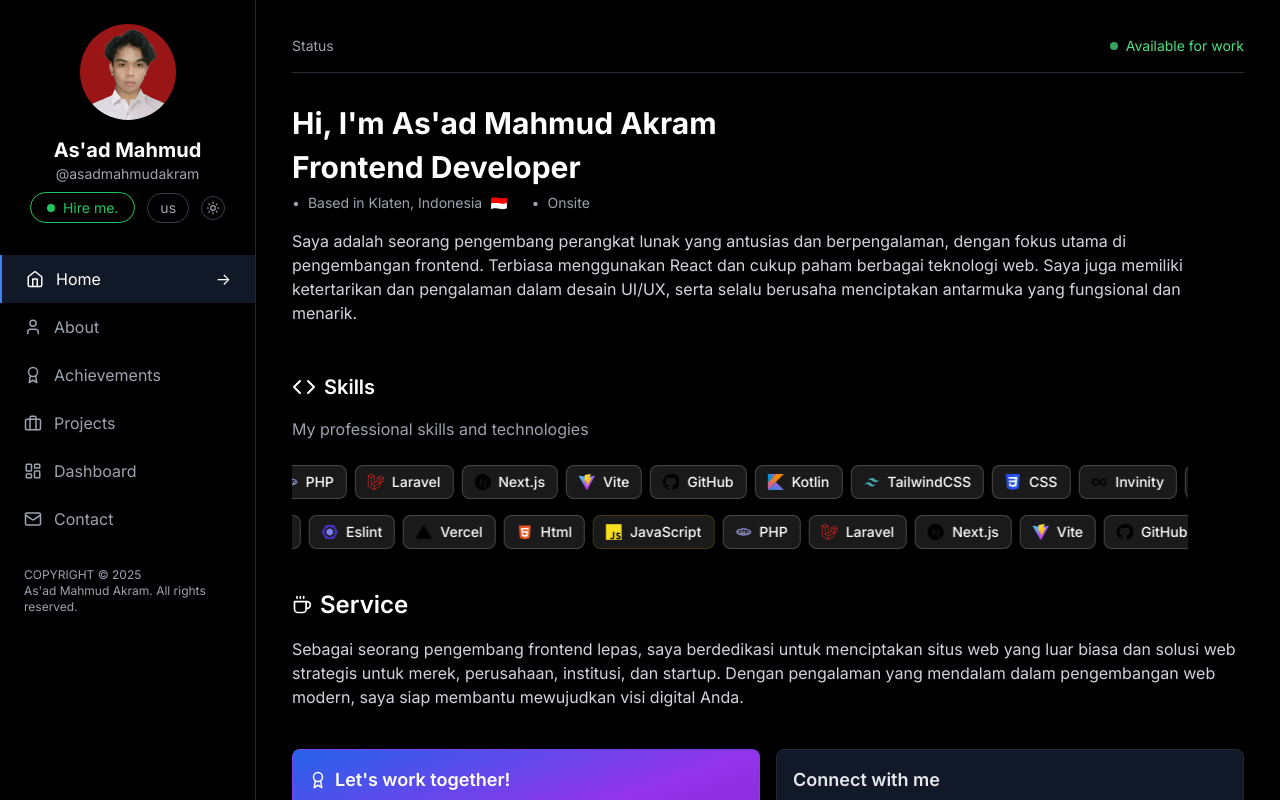
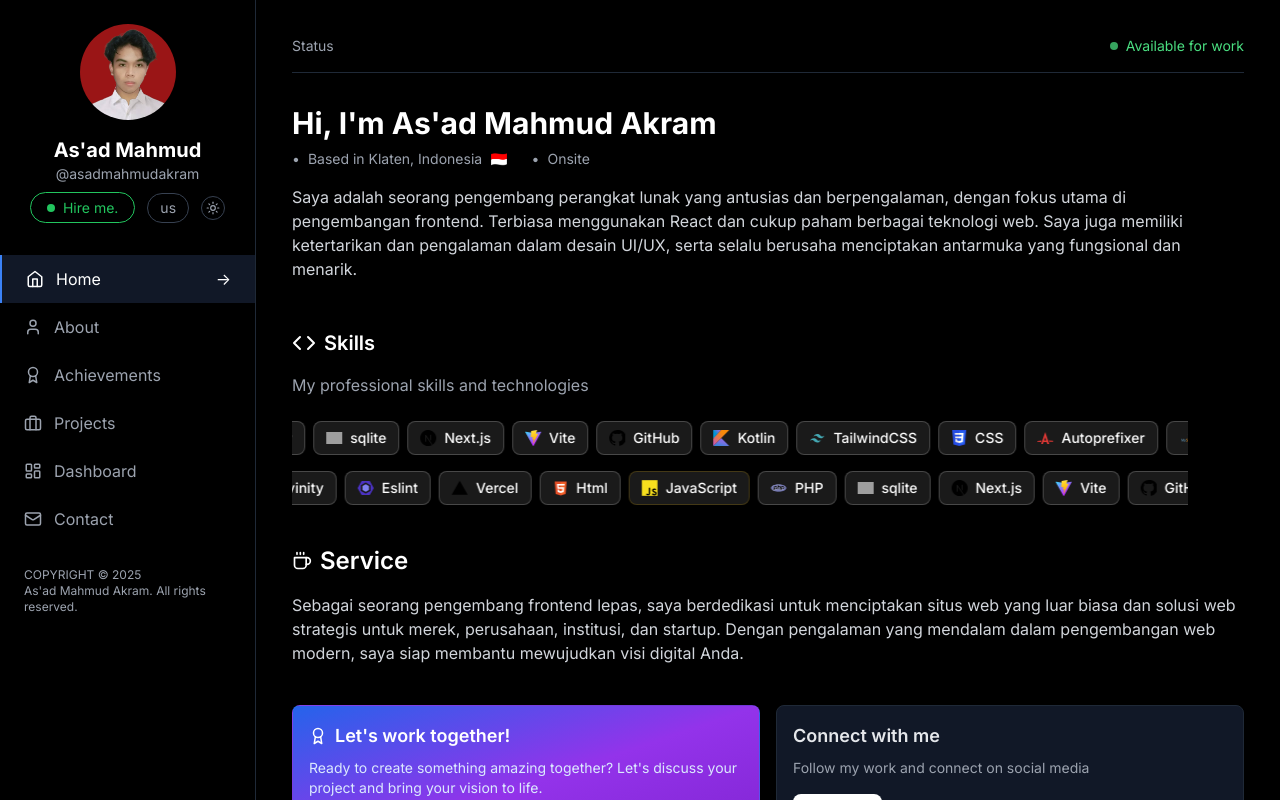
Before and after one commit to asadmahmud22/Portofolio-AsadMahmudAkram, a React (Vite) app: page / in a window 1280 px wide. Built offline with nearby package versions, Linux system fonts and the light colour scheme; grey boxes are pictures that could not be loaded.

Commit message:
Update Home.jsx

```diff
--- a/src/pages/Home.jsx
+++ b/src/pages/Home.jsx
@@ -5,7 +5,7 @@ const skills = [
   { name: "Html", color: "border-orange-500", logo: "/logos/html.svg" },
   { name: "JavaScript", color: "border-yellow-500", logo: "/logos/js.svg" },
   { name: "PHP", color: "border-blue-600", logo: "/logos/php.svg" },
-  { name: "Laravel", color: "border-red-600", logo: "/logos/laravel.svg" },
+  { name: "sqlite", color: "border-red-600", logo: "/logos/sqlite.svg" },
   { name: "Next.js", color: "border-green-500", logo: "/logos/nextjs.svg" },
   { name: "Vite", color: "border-purple-900", logo: "/logos/vite.svg" },
   { name: "GitHub", color: "border-gray-800", logo: "/logos/github.svg" },
@@ -16,6 +16,12 @@ const skills = [
     logo: "/logos/tailwind.svg",
   },
   { name: "CSS", color: "border-blue-500", logo: "/logos/css.svg" },
+  {
+    name: "Autoprefixer",
+    color: "border-blue-500",
+    logo: "/logos/autoprefixer.svg",
+  },
+  { name: "Mysql", color: "border-blue-500", logo: "/logos/mysql.svg" },
   { name: "Invinity", color: "border-purple-500", logo: "/logos/infinity.svg" },
   { name: "Eslint", color: "border-blue-500", logo: "/logos/eslint.svg" },
   { name: "Vercel", color: "border-purple-700", logo: "/logos/vercel.svg" },
@@ -95,13 +101,9 @@ const Home = () => {
 
         {/* Section Intro with consistent font sizes */}
         <div className="max-w-5xl mb-12">
-          <h1 className="text-2xl sm:text-3xl font-bold mb-2 text-left leading-tight">
+          <h1 className="text-2xl text-left sm:text-3xl font-bold mb-2  leading-tight">
             Hi, I'm As'ad Mahmud Akram
           </h1>
-
-          <h2 className="text-2xl sm:text-3xl font-bold mb-2 text-left leading-tight">
-            Frontend Developer
-          </h2>
 
           <div className="flex flex-col sm:flex-row sm:gap-6 text-gray-400 mb-4 text-left text-sm">
             <div className="flex items-center gap-2 justify-start mb-1 sm:mb-0">
@@ -221,7 +223,7 @@ const Home = () => {
                 project and bring your vision to life.
               </p>
               <a
-                href="/contact"
+                href="../contact"
                 className="bg-white text-blue-600 hover:bg-gray-100 px-4 py-2 rounded-lg font-medium text-xs sm:text-sm transition-all duration-300 transform hover:scale-105 inline-block"
               >
                 Get In Touch
@@ -239,7 +241,7 @@ const Home = () => {
 
               <div className="flex gap-3">
                 <a
-                  href="/contact"
+                  href="../contact"
                   className="bg-white text-blue-600 hover:bg-gray-100 px-4 py-2 rounded-lg font-medium text-xs sm:text-sm transition-all duration-300 transform hover:scale-105 inline-block"
                 >
                   Connect
```
